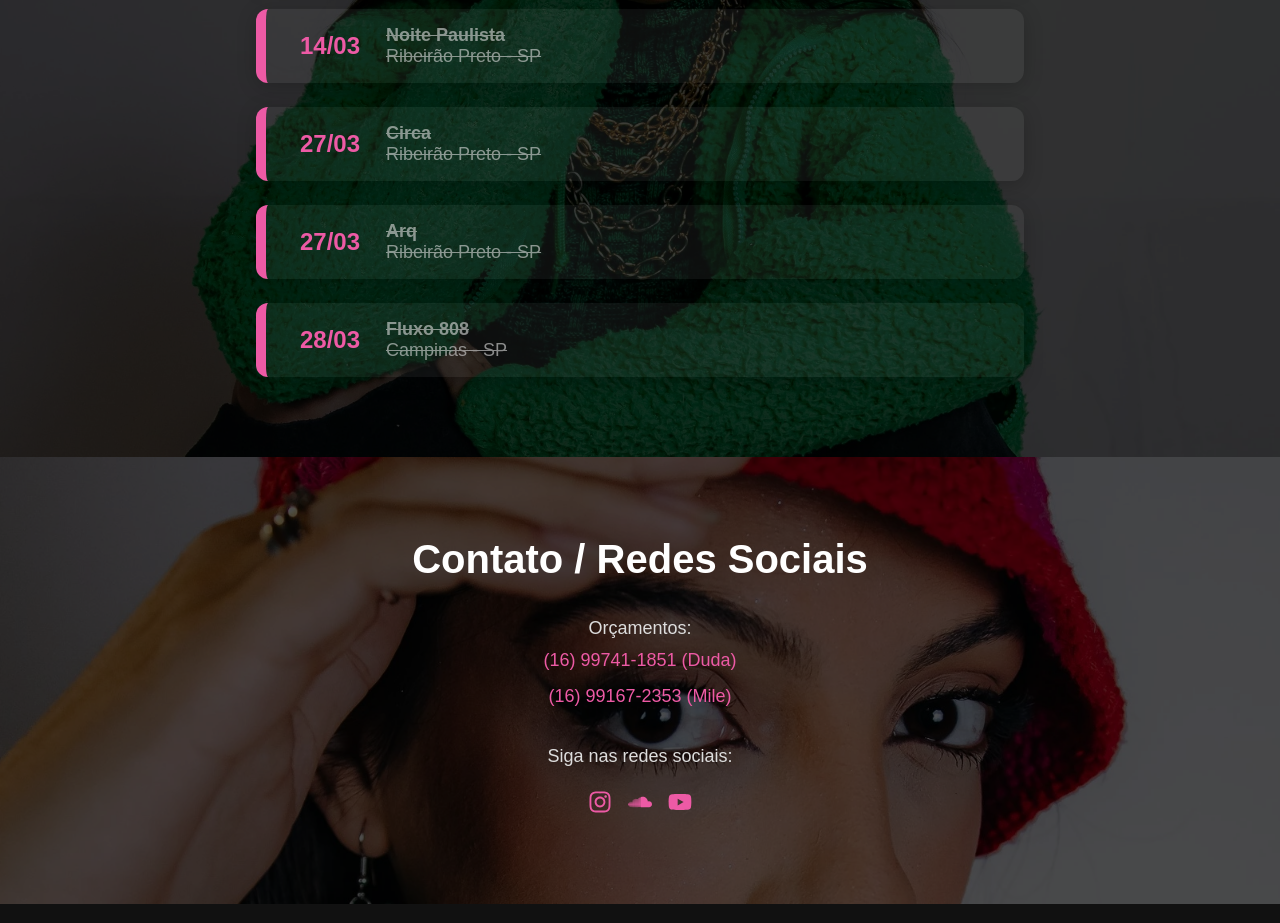
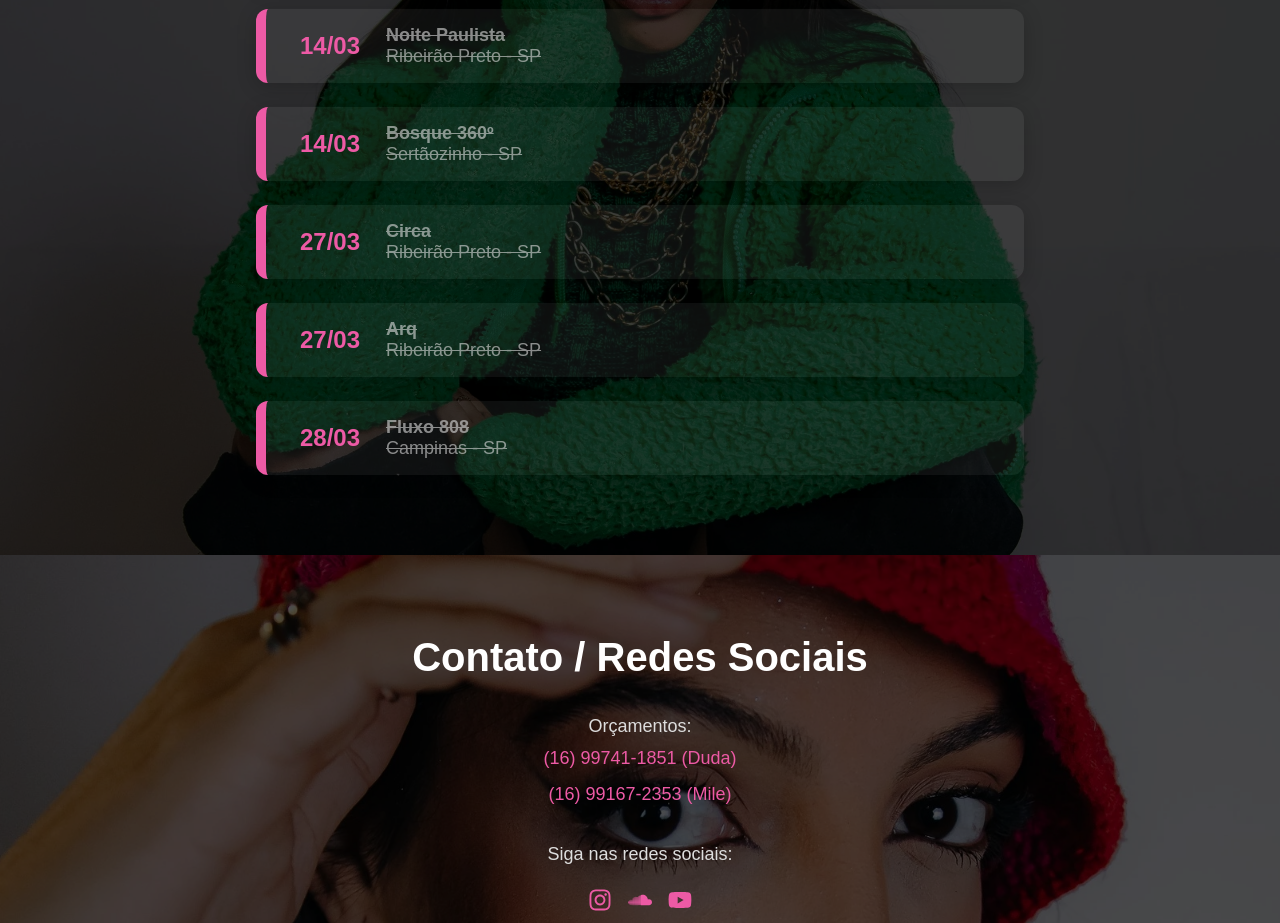
Before and after one commit to vLecaBR/djfranzoni-portfolio, a React (Create React App) app: page / in a window 1280 px wide. Shown: the part 2520-3443 px from the top of the page. Built offline with nearby package versions, Linux system fonts and the light colour scheme.

Commit message:
Add new event 'Bosque 360º' to events list

```diff
--- a/src/Components/Events/index.jsx
+++ b/src/Components/Events/index.jsx
@@ -31,6 +31,7 @@ export default function Events() {
   const events = [
     { date: "06/03", name: "Beco Tapajos", local: "Guarulhos - SP"  },
     { date: "14/03", name: "Noite Paulista", local: "Ribeirão Preto - SP"  },
+    { date: "14/03", name: "Bosque 360º", local: "Sertãozinho - SP"  },
     { date: "27/03", name: "Circa", local: "Ribeirão Preto - SP"  },
     { date: "27/03", name: "Arq", local: "Ribeirão Preto - SP"  },
     { date: "28/03", name: "Fluxo 808", local: "Campinas - SP"  },
```
